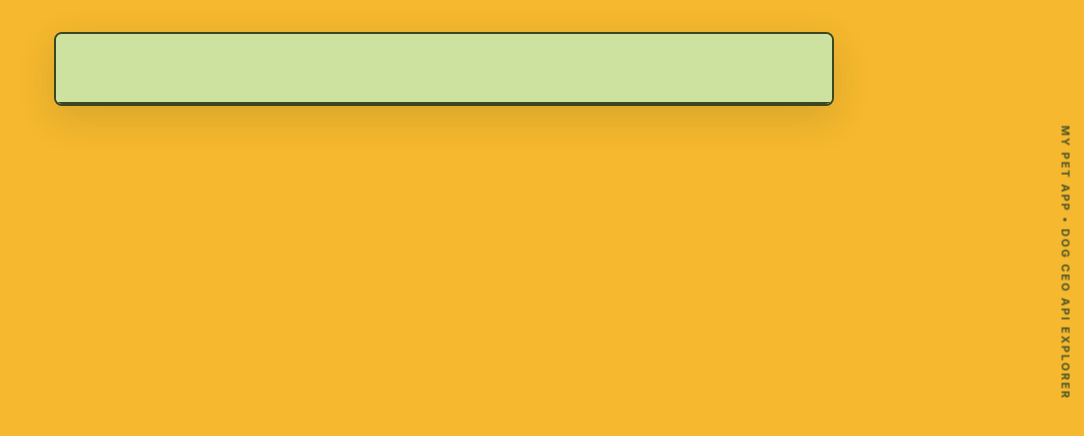
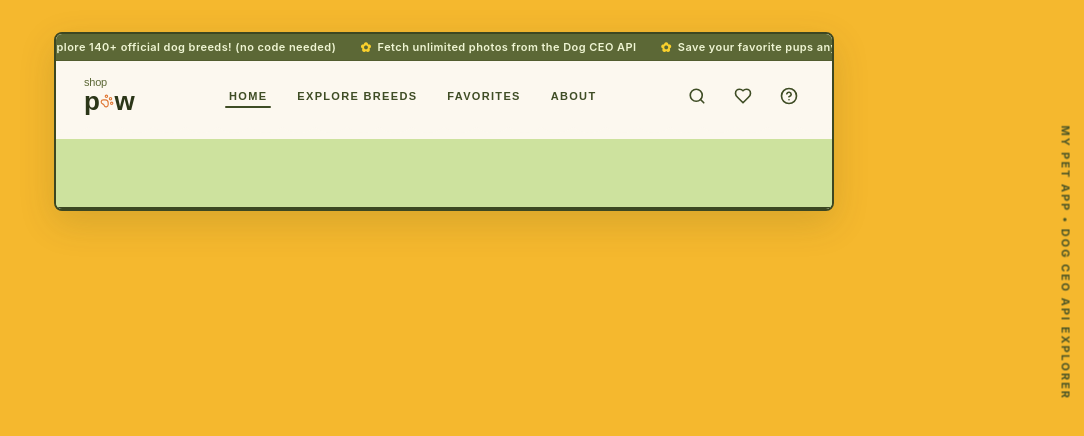
Before and after one commit to edmagineva3d/My-Pet-App_Edma, a React (Vite) app: page / in a window 1280 px wide. Shown: the top 436 px of the page, without its empty margins (196-1280 px from the left). Built offline with nearby package versions, Linux system fonts and the light colour scheme.

Commit message:
create the navigation bar

```diff
--- a/src/App.tsx
+++ b/src/App.tsx
@@ -1,7 +1,11 @@
-import React from 'react'
+import React, { useState } from 'react'
+import Navbar from './components/Navbar'
 import './styles/layout.css'
 
 export default function App() {
+  const [favoritesCount, setFavoritesCount] = useState(0)
+  const [isFavoritesOpen, setIsFavoritesOpen] = useState(false)
+
   return (
     <div className="app-frame">
       <div className="outer-credit-tag">
@@ -10,7 +14,11 @@ export default function App() {
 
       <div className="site-canvas">
         <header className="canvas-header-region">
-          {/* Header & Announcement Bar */}
+          <Navbar
+            favoritesCount={favoritesCount}
+            onToggleFavorites={() => setIsFavoritesOpen(prev => !prev)}
+            isFavoritesOpen={isFavoritesOpen}
+          />
         </header>
 
         <section className="canvas-hero-region">
--- /dev/null
+++ b/src/components/Navbar.tsx
@@ -0,0 +1,172 @@
+import React from 'react'
+import { PawPrint, Heart, Search, HelpCircle } from 'lucide-react'
+import '../styles/navbar.css'
+
+interface NavbarProps {
+  favoritesCount?: number
+  onNavigate?: (sectionId: string) => void
+  onToggleFavorites?: () => void
+  isFavoritesOpen?: boolean
+}
+
+export default function Navbar({
+  favoritesCount = 0,
+  onNavigate,
+  onToggleFavorites,
+  isFavoritesOpen = false,
+}: NavbarProps) {
+  const handleNavClick = (e: React.MouseEvent, targetId: string) => {
+    e.preventDefault()
+    if (onNavigate) {
+      onNavigate(targetId)
+    } else {
+      const element = document.getElementById(targetId)
+      if (element) {
+        element.scrollIntoView({ behavior: 'smooth' })
+      }
+    }
+  }
+
+  return (
+    <nav className="site-navigation" aria-label="Main Navigation">
+      {/* Top Announcement Bar */}
+      <div className="announcement-bar">
+        <div className="announcement-content">
+          <span className="announcement-item">
+            <span className="flower-icon">✿</span> Explore 140+ official dog breeds! (no code needed)
+          </span>
+          <span className="announcement-item">
+            <span className="flower-icon">✿</span> Fetch unlimited photos from the Dog CEO API
+          </span>
+          <span className="announcement-item">
+            <span className="flower-icon">✿</span> Save your favorite pups anytime
+          </span>
+        </div>
+      </div>
+
+      {/* Main Navbar Header */}
+      <div className="navbar-main">
+        {/* Logo */}
+        <a
+          href="#home"
+          className="navbar-brand"
+          onClick={(e) => handleNavClick(e, 'home')}
+          aria-label="My Pet App Home"
+        >
+          <div className="brand-logo-mark">
+            <span className="brand-logo-sub">shop</span>
+            <span className="brand-logo-main">
+              p<PawPrint className="logo-paw-icon" size={14} />w
+            </span>
+          </div>
+          <div className="brand-text">
+            <span className="brand-title">my pet app</span>
+          </div>
+        </a>
+
+        {/* Navigation Links */}
+        <ul className="navbar-links">
+          <li>
+            <a
+              href="#home"
+              onClick={(e) => handleNavClick(e, 'home')}
+              className="nav-link active"
+            >
+              HOME
+            </a>
+          </li>
+          <li>
+            <a
+              href="#explorer"
+              onClick={(e) => handleNavClick(e, 'explorer')}
+              className="nav-link"
+            >
+              EXPLORE BREEDS
+            </a>
+          </li>
+          <li>
+            <button
+              type="button"
+              onClick={onToggleFavorites}
+              className={`nav-link-btn ${isFavoritesOpen ? 'active' : ''}`}
+              aria-label="View Favorites"
+            >
+              FAVORITES
+              {favoritesCount > 0 && (
+                <span className="nav-badge">{favoritesCount}</span>
+              )}
+            </button>
+          </li>
+          <li>
+            <a
+              href="#about"
+              onClick={(e) => handleNavClick(e, 'about')}
+              className="nav-link"
+            >
+              ABOUT
+            </a>
+          </li>
+        </ul>
+
+        {/* Right Icon Actions */}
+        <div className="navbar-actions">
+          <a
+            href="#explorer"
+            className="action-btn"
+            title="Search Breeds"
+            aria-label="Search dog breeds"
+          >
+            <Search size={18} strokeWidth={2.2} />
+          </a>
+
+          <button
+            type="button"
+            className={`action-btn fav-btn ${favoritesCount > 0 ? 'has-favorites' : ''}`}
+            onClick={onToggleFavorites}
+            title="Favorite Dogs"
+            aria-label={`Favorites: ${favoritesCount} saved`}
+          >
+            <Heart
+              size={18}
+              strokeWidth={2.2}
+              fill={favoritesCount > 0 ? '#e05353' : 'none'}
+              color={favoritesCount > 0 ? '#e05353' : 'currentColor'}
+            />
+            {favoritesCount > 0 && (
+              <span className="action-counter">{favoritesCount}</span>
+            )}
+          </button>
+
+          <a
+            href="#about"
+            className="action-btn"
+            title="About Dog CEO API"
+            aria-label="About this application"
+          >
+            <HelpCircle size={18} strokeWidth={2.2} />
+          </a>
+        </div>
+      </div>
+
+      {/* Scalloped Cloud Wave Separator into Sky */}
+      <div className="navbar-scallop-divider" aria-hidden="true">
+        <svg
+          viewBox="0 0 1200 24"
+          preserveAspectRatio="none"
+          className="scallop-svg"
+        >
+          <path
+            d="M 0,0 L 1200,0 L 1200,6
+               Q 1175,24 1150,6 Q 1125,24 1100,6 Q 1075,24 1050,6 Q 1025,24 1000,6
+               Q 975,24 950,6 Q 925,24 900,6 Q 875,24 850,6 Q 825,24 800,6
+               Q 775,24 750,6 Q 725,24 700,6 Q 675,24 650,6 Q 625,24 600,6
+               Q 575,24 550,6 Q 525,24 500,6 Q 475,24 450,6 Q 425,24 400,6
+               Q 375,24 350,6 Q 325,24 300,6 Q 275,24 250,6 Q 225,24 200,6
+               Q 175,24 150,6 Q 125,24 100,6 Q 75,24 50,6 Q 25,24 0,6 Z"
+            fill="#fcf8ef"
+          />
+        </svg>
+      </div>
+    </nav>
+  )
+}
--- /dev/null
+++ b/src/styles/navbar.css
@@ -0,0 +1,242 @@
+/* Navbar and Top Announcement Styles */
+.site-navigation {
+  width: 100%;
+  background-color: #fcf8ef;
+  position: relative;
+  z-index: 30;
+}
+
+/* Announcement Bar */
+.announcement-bar {
+  background-color: #5c6836;
+  color: #eff5d3;
+  font-size: 11px;
+  font-weight: 600;
+  letter-spacing: 0.04em;
+  padding: 6px 16px;
+  text-align: center;
+  border-bottom: 1px solid rgba(44, 53, 24, 0.2);
+  overflow: hidden;
+  white-space: nowrap;
+}
+
+.announcement-content {
+  display: flex;
+  justify-content: center;
+  align-items: center;
+  gap: 24px;
+}
+
+.announcement-item {
+  display: inline-flex;
+  align-items: center;
+  gap: 6px;
+}
+
+.flower-icon {
+  color: #fad02c;
+  font-size: 13px;
+  line-height: 1;
+}
+
+/* Main Navbar */
+.navbar-main {
+  display: flex;
+  align-items: center;
+  justify-content: space-between;
+  padding: 16px 28px 10px;
+  background-color: #fcf8ef;
+}
+
+/* Brand Logo */
+.navbar-brand {
+  display: flex;
+  align-items: center;
+  gap: 10px;
+  text-decoration: none;
+  color: #2b3618;
+  cursor: pointer;
+}
+
+.brand-logo-mark {
+  display: flex;
+  flex-direction: column;
+  line-height: 1;
+  font-family: 'Fredoka', 'Nunito', sans-serif;
+}
+
+.brand-logo-sub {
+  font-size: 11px;
+  letter-spacing: -0.02em;
+  font-weight: 500;
+  color: #5c6836;
+}
+
+.brand-logo-main {
+  font-size: 26px;
+  font-weight: 700;
+  display: inline-flex;
+  align-items: center;
+  letter-spacing: -0.05em;
+  color: #2b3618;
+}
+
+.logo-paw-icon {
+  margin: 0 1px;
+  color: #e07a38;
+}
+
+.brand-title {
+  font-family: 'Fredoka', 'Nunito', sans-serif;
+  font-size: 16px;
+  font-weight: 700;
+  letter-spacing: -0.02em;
+  color: #2b3618;
+  display: none;
+}
+
+/* Nav Links */
+.navbar-links {
+  display: flex;
+  list-style: none;
+  align-items: center;
+  gap: 22px;
+  margin: 0;
+  padding: 0;
+}
+
+.nav-link,
+.nav-link-btn {
+  text-decoration: none;
+  background: none;
+  border: none;
+  font-family: 'Nunito', sans-serif;
+  font-size: 11px;
+  font-weight: 800;
+  letter-spacing: 0.12em;
+  color: #3f4d25;
+  cursor: pointer;
+  padding: 6px 4px;
+  position: relative;
+  transition: color 0.15s ease;
+  display: inline-flex;
+  align-items: center;
+  gap: 5px;
+}
+
+.nav-link:hover,
+.nav-link-btn:hover {
+  color: #1a220e;
+}
+
+.nav-link.active::after,
+.nav-link-btn.active::after {
+  content: '';
+  position: absolute;
+  bottom: 0;
+  left: 0;
+  right: 0;
+  height: 2px;
+  background-color: #3f4d25;
+  border-radius: 2px;
+}
+
+.nav-badge {
+  background-color: #e05353;
+  color: #ffffff;
+  font-size: 10px;
+  font-weight: 800;
+  padding: 1px 6px;
+  border-radius: 10px;
+}
+
+/* Right Action Buttons */
+.navbar-actions {
+  display: flex;
+  align-items: center;
+  gap: 16px;
+}
+
+.action-btn {
+  background: none;
+  border: none;
+  color: #3f4d25;
+  cursor: pointer;
+  padding: 6px;
+  border-radius: 50%;
+  display: inline-flex;
+  align-items: center;
+  justify-content: center;
+  text-decoration: none;
+  position: relative;
+  transition: transform 0.15s ease, color 0.15s ease;
+}
+
+.action-btn:hover {
+  color: #1a220e;
+  transform: translateY(-1px);
+}
+
+.action-counter {
+  position: absolute;
+  top: -2px;
+  right: -4px;
+  background-color: #e05353;
+  color: #ffffff;
+  font-size: 9px;
+  font-weight: 800;
+  width: 16px;
+  height: 16px;
+  border-radius: 50%;
+  display: flex;
+  align-items: center;
+  justify-content: center;
+}
+
+/* Scalloped Divider */
+.navbar-scallop-divider {
+  width: 100%;
+  height: 16px;
+  overflow: hidden;
+  line-height: 0;
+  margin-top: -1px;
+}
+
+.scallop-svg {
+  width: 100%;
+  height: 16px;
+  display: block;
+}
+
+@media (max-width: 680px) {
+  .navbar-main {
+    padding: 12px 16px 8px;
+  }
+  .announcement-bar {
+    font-size: 10px;
+  }
+  .navbar-links {
+    gap: 12px;
+  }
+  .nav-link,
+  .nav-link-btn {
+    font-size: 10px;
+    letter-spacing: 0.08em;
+  }
+  .navbar-actions {
+    gap: 10px;
+  }
+}
+
+@media (max-width: 480px) {
+  .announcement-content {
+    justify-content: flex-start;
+    animation: marquee 16s linear infinite;
+  }
+  .navbar-links {
+    display: none;
+  }
+  .brand-title {
+    display: inline;
+  }
+}
```
